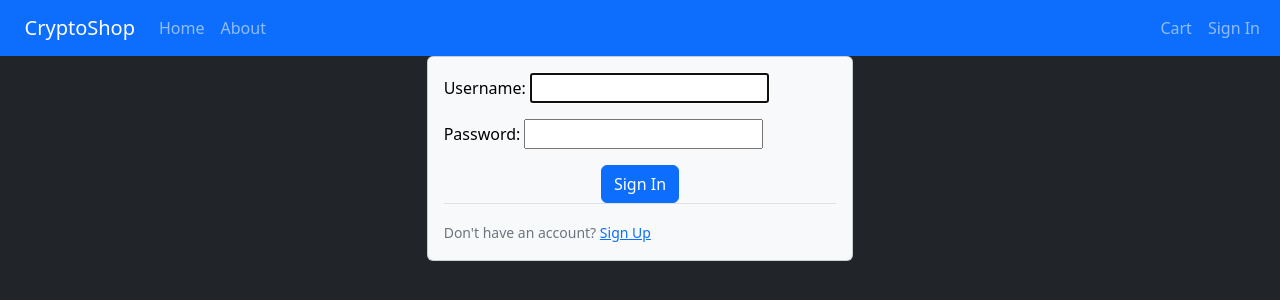
After one commit to Timofey1488/Labs_isp_Pithon, a Django app: page /accounts/login/ in a window 1280 px wide. The commit adds this page. Shown: the top 300 px of the page. Run offline with Django 4.2, Linux system fonts and the light colour scheme.

Commit message:
Registration and login forms created, now have some troubles with sign up, styles update

```diff
--- a/cryptoshop/models.py
+++ b/cryptoshop/models.py
@@ -26,7 +26,7 @@ class Product(models.Model):
     slug = models.SlugField(max_length=200, db_index=True)
     image = models.ImageField(upload_to='products/%Y/%m/%d', blank=True)
     description = models.TextField(blank=True)
-    price = models.DecimalField(max_digits=10, decimal_places=0)
+    price = models.DecimalField(max_digits=10, decimal_places=2)
     stock = models.PositiveIntegerField()
     available = models.BooleanField(default=True)
     created = models.DateTimeField(auto_now_add=True)
--- a/cryptoshop/templates/cryptoshop/base.html
+++ b/cryptoshop/templates/cryptoshop/base.html
@@ -25,7 +25,7 @@
                         <a class="nav-link" href="{% url "cryptoshop:product_list" %}">Home</a>
                     </li>
                     <li class="nav-item">
-                        <a class="nav-link" href="#">Products</a>
+                        <a class="nav-link" href="#">About</a>
                     </li>
                 </ul>
                 <ul class="navbar-nav">
@@ -34,14 +34,14 @@
                             <i class="fas fa-shopping-cart"></i> Cart
                         </a>
                     </li>
-                    <li class="nav-item">
-                        {% if user.is_authenticated %}
+                     <li class="nav-item">
+                        {% if user.is_authenticated%}
                             <a id="logLink" class="nav-link"
-                               href="{#  #}">Sign Out</a>
+                               href="{% url 'logout' %}?next={% url 'cryptoshop:product_list' %}">Sign Out</a>
                         {% else %}
-                            <a id="logLink" class="nav-link" href="#">Sign In</a>
+                            <a id="logLink" class="nav-link" href="{% url 'login' %}?next={{ request.path }}">Sign In</a>
                         {% endif %}
-                    </li>
+                     </li>
                 </ul>
 
             </div>
--- a/cryptoshop/urls.py
+++ b/cryptoshop/urls.py
@@ -9,6 +9,7 @@ urlpatterns = [
     path('', views.product_list, name='product_list'),
     path('<slug:category_slug>/', views.product_list, name='product_list_by_category'),
     path('<int:id>/<slug:slug>/', views.product_detail, name='product_detail'),
+    path('register/', views.register, name='register'),
 ]
 
 if settings.DEBUG:
--- a/lab3_cryptoshop/urls.py
+++ b/lab3_cryptoshop/urls.py
@@ -21,4 +21,5 @@ urlpatterns = [
     path('cart/', include('cart.urls', namespace='cart')),
     path('orders/', include('orders.urls', namespace='orders')),
     path('', include('cryptoshop.urls')),
+    path('accounts/', include('django.contrib.auth.urls'))
 ]
--- /dev/null
+++ b/templates/registration/login.html
@@ -0,0 +1,50 @@
+{% extends "cryptoshop/base.html" %}
+<!DOCTYPE html>
+<html lang="en">
+<head>
+    <meta charset="UTF-8">
+    <title>Login</title>
+</head>
+<body>
+{% block content %}
+    {% if next %}
+        {% if user.is_authenticated %}
+            <p>Your account doesn't have access to this page. To proceed,
+                please sign in with an account that has access.</p>
+        {% else %}
+            <p id="loginNotification">Please sign in to buy this crypto product.</p>
+        {% endif %}
+    {% endif %}
+
+    <div class="row">
+        <form method="post" action="{% url 'login' %}">
+            {% csrf_token %}
+            <div class="col-md-4 offset-md-4">
+                <div class="card card-body bg-light text-black ">
+                    <div class=" form-group mr-4">
+                        <label >{{ form.username.label_tag }}</label>
+                        {{ form.username }}
+                    </div>
+                    <div class=" form-group  mt-3 ">
+                        <label>{{ form.password.label_tag }}</label>
+                        {{ form.password }}
+                    </div>
+                    {% if form.errors %}
+                        <p style="text-align: center; color: red">Username and password didn't match.</p>
+                    {% endif %}
+                    <div class="form-group text-center">
+                        <input id="loginButton" type="submit" value="Sign In" class="btn btn-primary mt-3 "/>
+                    </div>
+                    <div id="registerSuggest" class="border-top pt-3">
+                        <small class="text-muted">
+                            Don't have an account? <a href="{% url 'cryptoshop:register' %}">Sign Up</a>
+                        </small>
+                    </div>
+                </div>
+                <input type="hidden" name="next" value="{{ next }}"/>
+            </div>
+        </form>
+    </div>
+{% endblock %}
+</body>
+</html>
```
Also changed, not shown: cryptoshop/forms.py (added, +38 -0 lines), cryptoshop/templates/cryptoshop/register.html (added, +32 -0 lines), cryptoshop/views.py (+20 -1 lines), cryptoshop/migrations/0004_alter_product_price.py (added), media/products/2022/05/24/3408.png (added), media/products/2022/05/24/52.png (added), media/products/2022/05/24/825.png (added), media/products/2022/05/24/Без_названия.png (added), orders/forms.py (line endings or trailing spaces).
